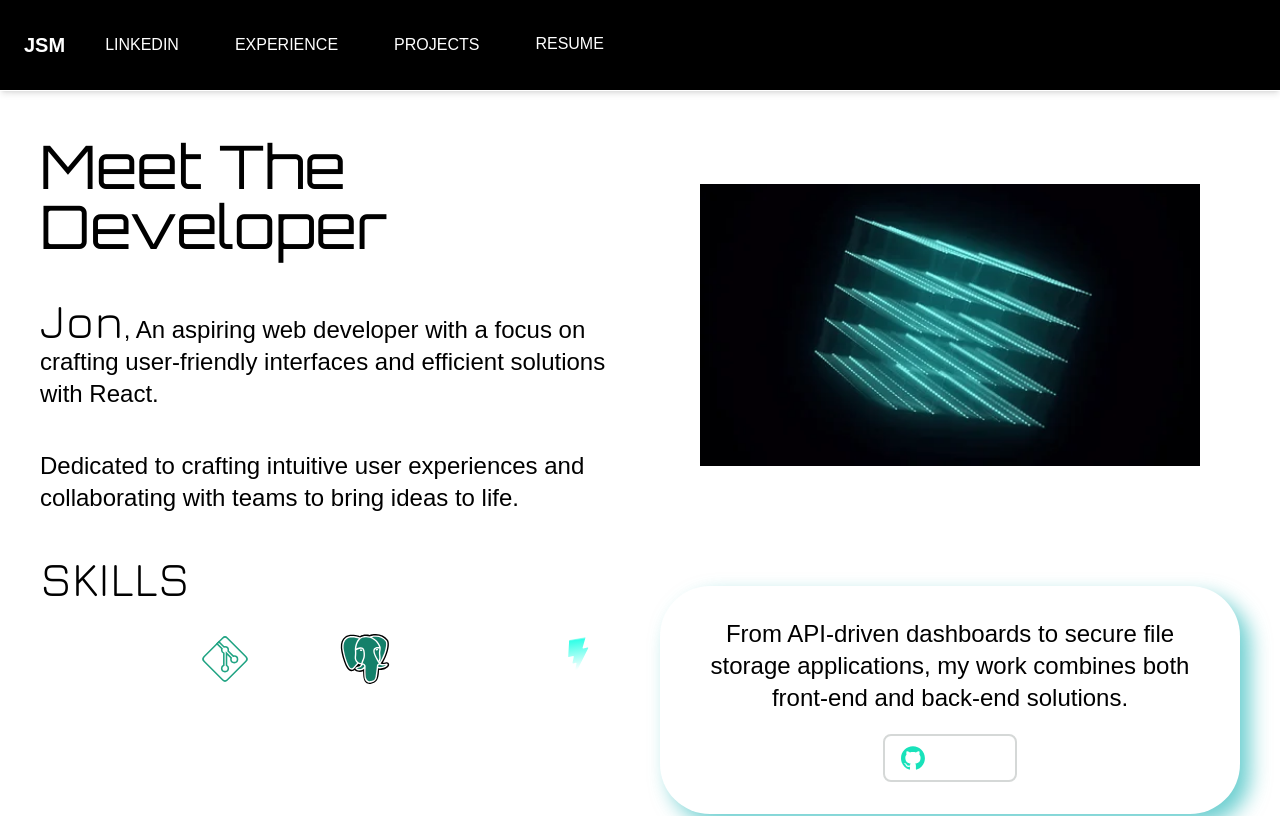
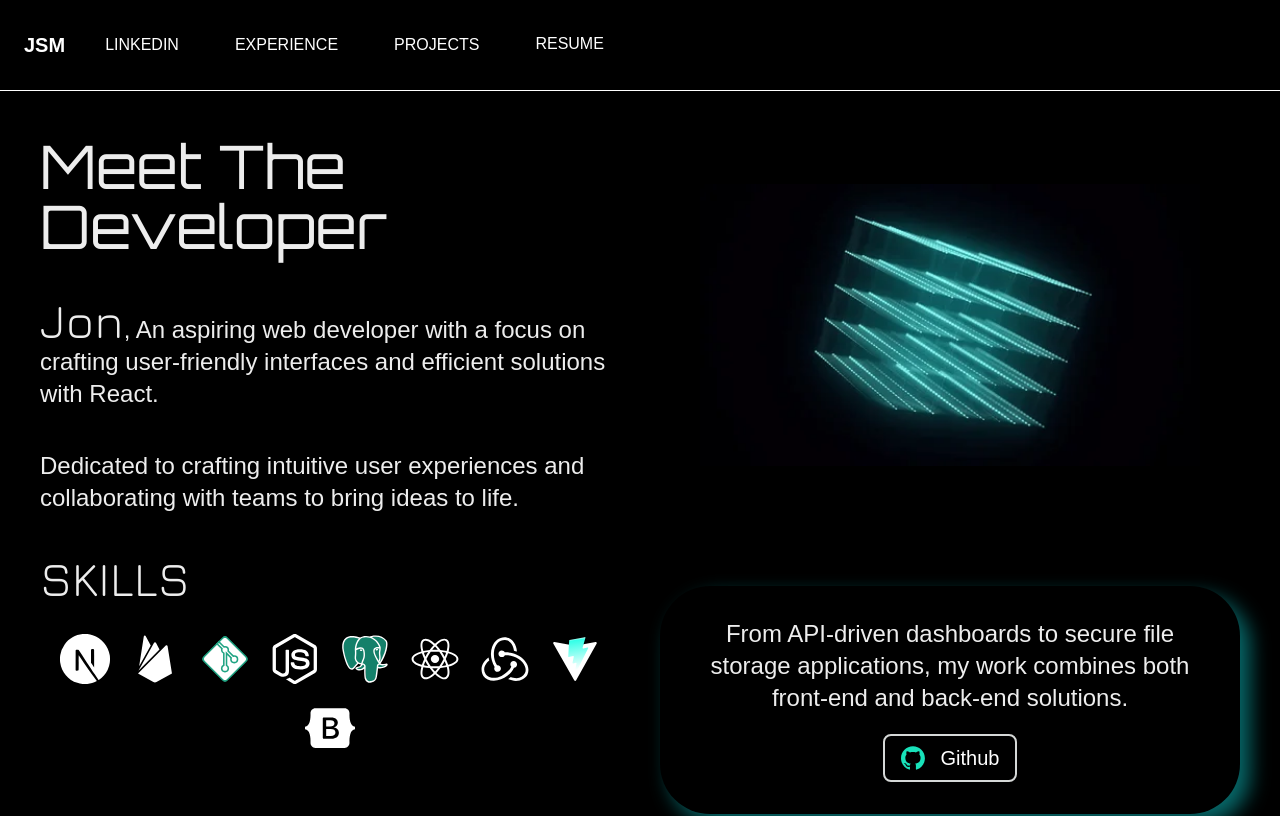
Before and after one commit to jonnyboi42/Portfolio, a Next.js app: page / in a window 1280 px wide. Shown: the top 816 px of the page. Built offline with nearby package versions, Linux system fonts and the light colour scheme; a web font is replaced by a local one.

Commit message:
Background Color Changes

```diff
--- a/app/globals.css
+++ b/app/globals.css
@@ -8,9 +8,13 @@
 
 
 
- :root {
+/* :root {
   --background: #ffffff;
   --foreground: #000000;
+}  */
+:root {
+  --background: #000000;
+  --foreground: #ededed;
 }
 
 * {
```
